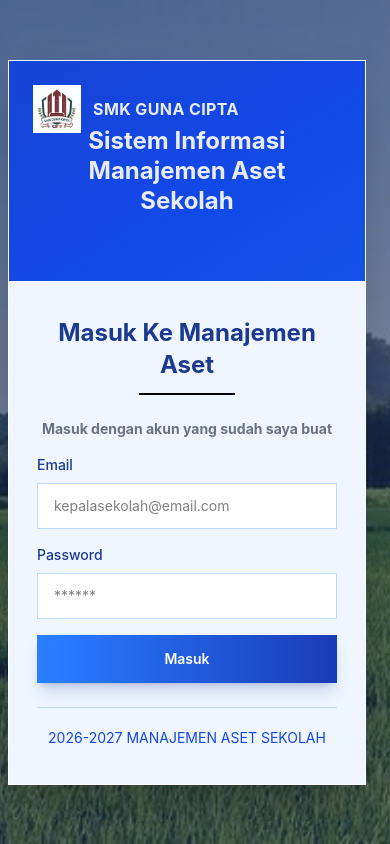
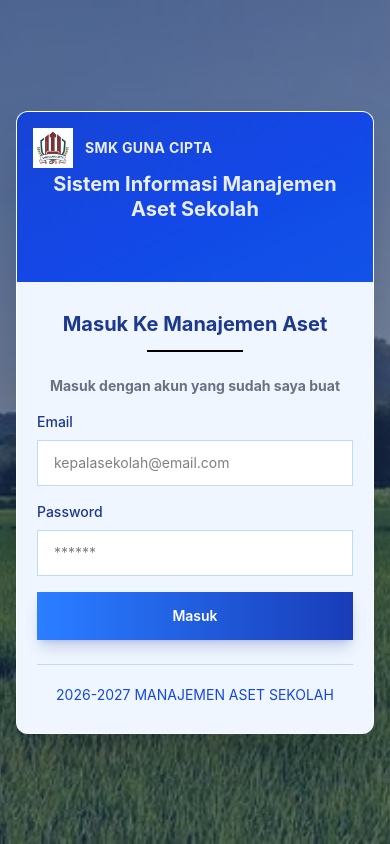
Before and after one commit to mzainulabidin70-cmyk/Projek-Manajemen-Aset, a React (Vite) app in the folder frontend-aset/: page / in a window 390 px wide. Built offline with nearby package versions, Linux system fonts and the light colour scheme.

Commit message:
menyesuikan tampilan halaman login untuk hp

```diff
--- a/frontend-aset/src/pages/Login.jsx
+++ b/frontend-aset/src/pages/Login.jsx
@@ -50,20 +50,20 @@ export default function Login() {
         className="absolute inset-0 h-full w-full object-cover"
       />
       <div className="absolute inset-0 bg-blue-950/55" aria-hidden="true" />
-      <div className="relative z-10 grid min-h-[580px] w-full max-w-[1100px] -translate-x-2 grid-cols-1 overflow-hidden rounded-none border border-white/70 bg-white shadow-2xl md:-translate-x-4 md:grid-cols-[46%_54%]">
-        <section className="relative flex min-h-[220px] flex-col items-center justify-center overflow-hidden bg-blue-700 p-8 text-center text-white/90 sm:p-10 md:min-h-[580px]">
+      <div className="relative z-10 grid min-h-0 w-full max-w-[1100px] translate-x-0 grid-cols-1 overflow-hidden rounded-xl border border-white/70 bg-white shadow-2xl md:min-h-[580px] md:-translate-x-4 md:grid-cols-[46%_54%] md:rounded-none">
+        <section className="relative flex min-h-[170px] flex-col items-center justify-center overflow-hidden bg-blue-700 p-6 text-center text-white/90 sm:min-h-[220px] sm:p-10 md:min-h-[580px]">
           <div className="absolute inset-0 bg-gradient-to-br from-blue-900/20 via-blue-700/15 to-sky-400/10" aria-hidden="true" />
-          <div className="absolute left-6 top-6 z-10 flex items-center gap-3 sm:left-8 sm:top-8">
-            <img src={logo} alt="Logo SMK Guna Cipta" className="h-12 w-12 rounded-none object-cover" />
-            <span className="text-left text-base font-bold tracking-wide sm:text-lg">SMK GUNA CIPTA</span>
+          <div className="absolute left-4 top-4 z-10 flex items-center gap-3 sm:left-8 sm:top-8">
+            <img src={logo} alt="Logo SMK Guna Cipta" className="h-10 w-10 rounded-none object-cover sm:h-12 sm:w-12" />
+            <span className="text-left text-sm font-bold tracking-wide sm:text-lg">SMK GUNA CIPTA</span>
           </div>
-          <h1 className="relative max-w-sm text-center text-2xl font-bold leading-tight sm:text-3xl">
+          <h1 className="relative max-w-sm text-center text-xl font-bold leading-tight sm:text-3xl">
             Sistem Informasi Manajemen Aset Sekolah
           </h1>
         </section>
 
-        <section className="flex flex-col justify-center bg-blue-50/95 px-7 py-9 sm:px-12 md:px-16">
-          <h2 className="mb-3 text-center text-2xl font-bold text-blue-900">
+        <section className="flex flex-col justify-center bg-blue-50/95 px-5 py-7 sm:px-12 sm:py-9 md:px-16">
+          <h2 className="mb-3 text-center text-xl font-bold text-blue-900 sm:text-2xl">
             Masuk Ke Manajemen Aset
           </h2>
           <div className="mx-auto mb-6 h-0.5 w-24 bg-black" aria-hidden="true" />
```
Also changed, not shown: 1 other file (tests, documents, lock files or other folders).
